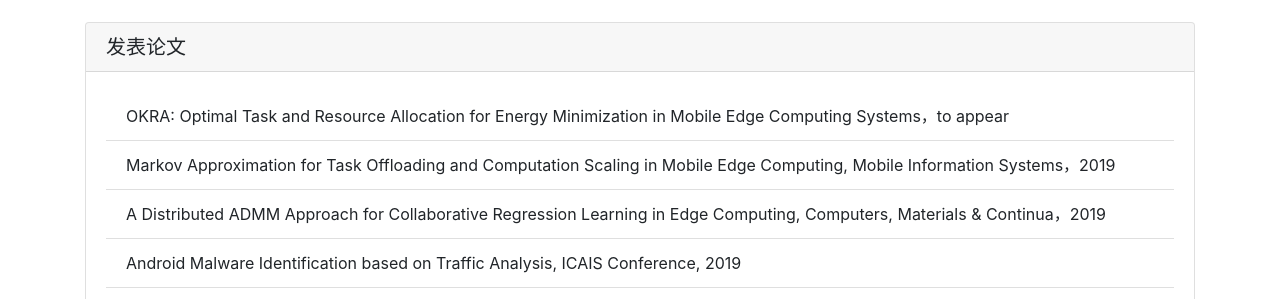
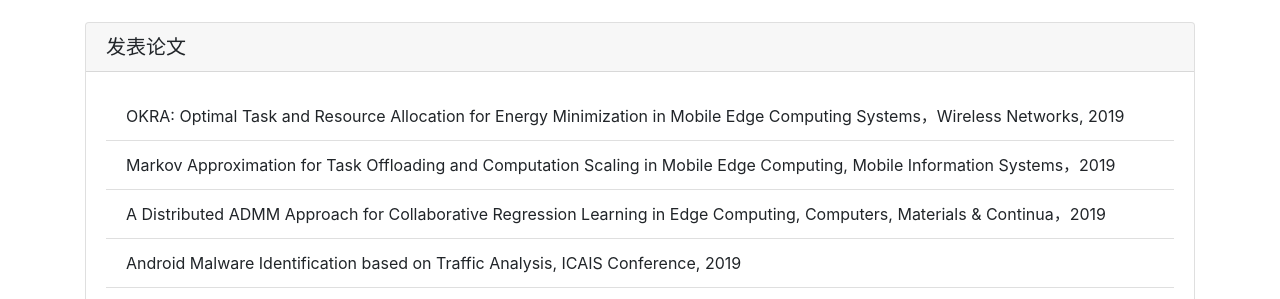
Before and after one commit to fangvv/Homepage, a Jekyll site: the page Edgecomp/index.html, which Jekyll copies as it is, in a window 1280 px wide and 900 px high, scrolled down 1673 px. Shown: the part 154-453 px from the top of the window. Built offline with Jekyll 4.4.1, drawn with Linux system fonts in a browser that asks for light colours; comment, search, counter and statistics services are not loaded.

Commit message:
Signed-off-by: fangvv <fangvv@gmail.com>

```diff
--- a/Edgecomp/index.html
+++ b/Edgecomp/index.html
@@ -105,7 +105,7 @@
   <h5 class="card-header">发表论文</h5>
   <div class="card-body">
     <ul class="list-group list-group-flush">
-      <li class="list-group-item">OKRA: Optimal Task and Resource Allocation for Energy Minimization in Mobile Edge Computing Systems，to appear</li>
+      <li class="list-group-item">OKRA: Optimal Task and Resource Allocation for Energy Minimization in Mobile Edge Computing Systems，Wireless Networks, 2019</li>
       <li class="list-group-item">Markov Approximation for Task Offloading and Computation Scaling in Mobile Edge Computing, Mobile Information Systems，2019</li>
       <li class="list-group-item">A Distributed ADMM Approach for Collaborative Regression Learning in Edge Computing, Computers, Materials & Continua，2019</li>
       <li class="list-group-item">Android Malware Identification based on Traffic Analysis, ICAIS Conference, 2019</li>
```
